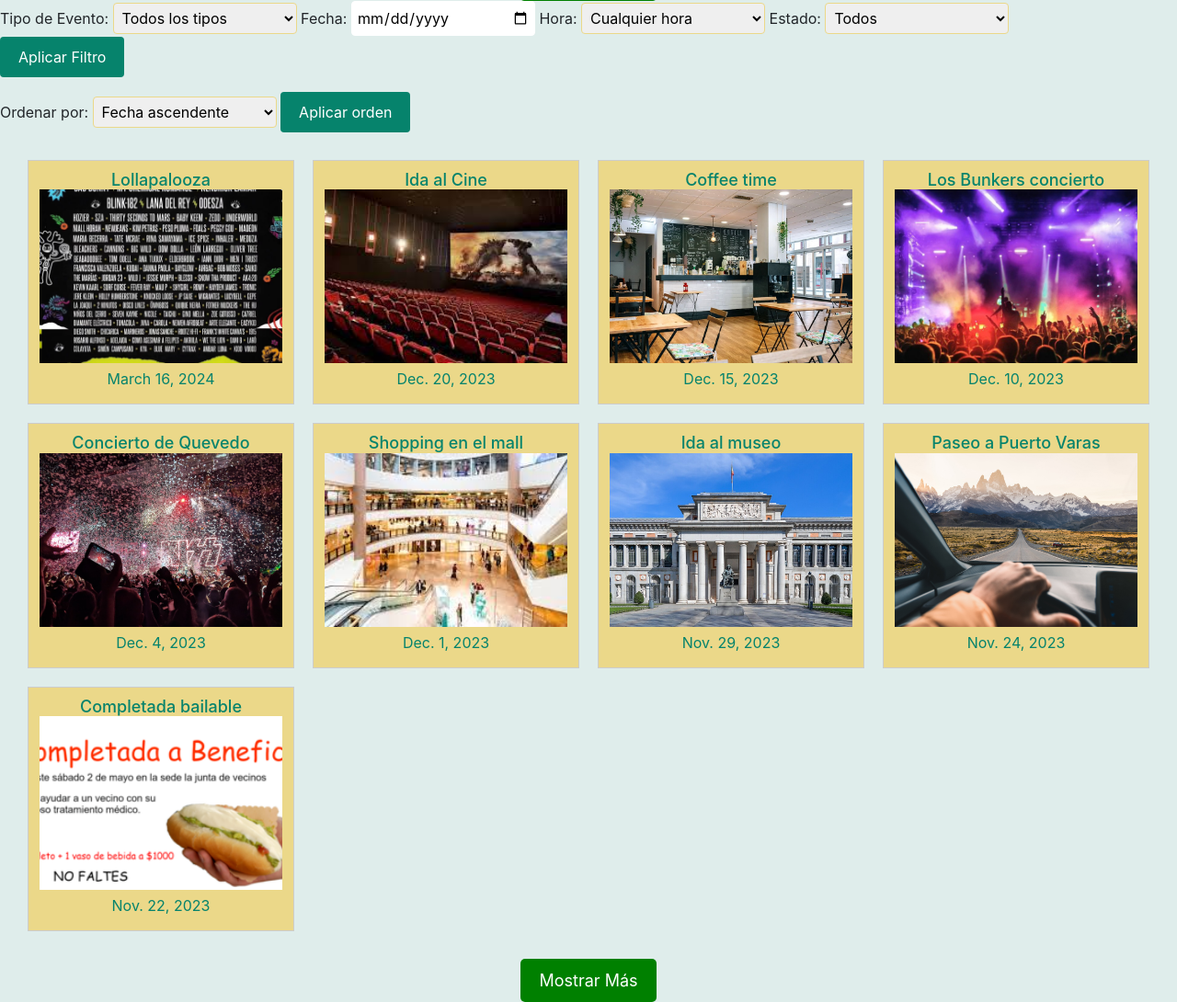
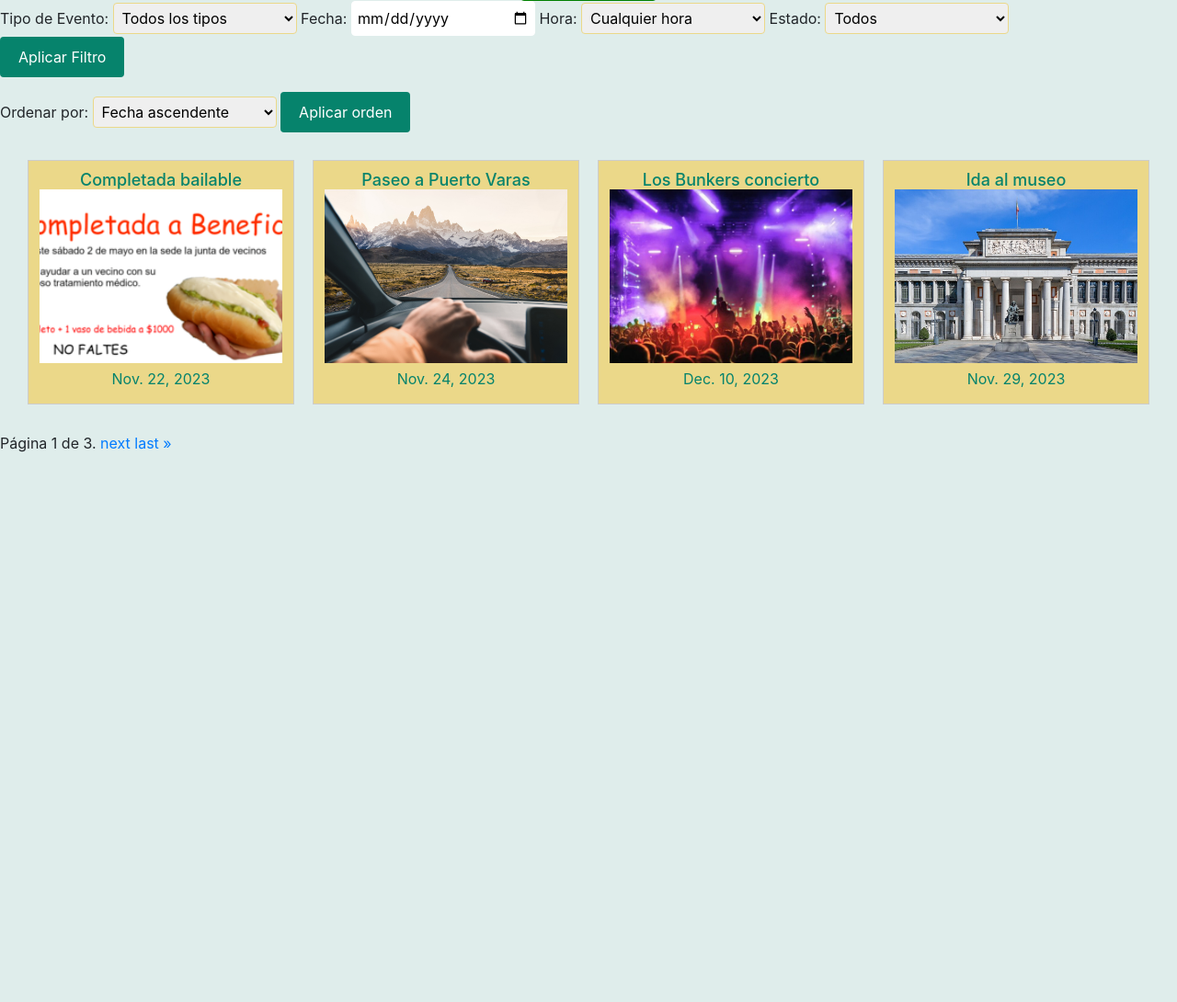
Before and after one commit to DCC-CC4401/2023-2-grupo-11, a Django app: page /eventos_destacados/ in a window 1280 px wide. Shown: the part 277-1367 px from the top of the page at 92% size. After the commit the page ends 769 px from the top, so only its background shows below. Run offline with Django 4.2, Linux system fonts and the light colour scheme; data comes from the database, SQL or seed files in the repository; both versions use the stored data as it was after the commit; some libraries are stand-ins or nearby versions.

Commit message:
Paginación de eventos destacados

```diff
--- a/apagno_app/apagno_app/views.py
+++ b/apagno_app/apagno_app/views.py
@@ -2,7 +2,7 @@ from django.http import HttpResponse, HttpResponseBadRequest
 from django.shortcuts import render
 from perfil_apagno_app.models import nuevoEvento
 from datetime import datetime, time
-
+from django.core.paginator import Paginator, EmptyPage, PageNotAnInteger
 
 def destacados_logged(request):
     # Obtener los parámetros de filtro de la solicitud GET
@@ -14,27 +14,38 @@ def destacados_logged(request):
     ahora = datetime.now() # Se define la fecha y horas actuales
 
     # Obtener todos los eventos desde la base de datos
-    eventos = nuevoEvento.objects.all()
+    eventos_originales = nuevoEvento.objects.all()
 
     # Aplicar los filtros si se han especificado
     if categoria_filtro:
-        eventos = eventos.filter(tipo=categoria_filtro)
+        eventos_originales = eventos_originales.filter(tipo=categoria_filtro)
     if fecha_filtro:
-        eventos = eventos.filter(fecha=fecha_filtro)
+        eventos_originales = eventos_originales.filter(fecha=fecha_filtro)
     if hora_filtro:
         if hora_filtro == "6-14":
-            eventos = eventos.filter(hora__gte=time(6, 0), hora__lt=time(14, 0))
+            eventos_originales = eventos_originales.filter(hora__gte=time(6, 0), hora__lt=time(14, 0))
         elif hora_filtro == "14-20":
-            eventos = eventos.filter(hora__gte=time(14, 0), hora__lt=time(20, 0))
+            eventos_originales = eventos_originales.filter(hora__gte=time(14, 0), hora__lt=time(20, 0))
         elif hora_filtro == "20-6":
-            eventos = eventos.filter(hora__gte=time(20, 0)) | eventos.filter(hora__lt=time(6, 0))
+            eventos_originales = eventos_originales.filter(hora__gte=time(20, 0)) | eventos_originales.filter(hora__lt=time(6, 0))
 
     if estado_filtro == "terminado":
-        eventos = eventos.filter(fecha__lt=ahora.date())
-        eventos = eventos.exclude(fecha=ahora.date(), hora__gt=ahora.time())
+        eventos_originales = eventos_originales.filter(fecha__lt=ahora.date())
+        eventos_originales = eventos_originales.exclude(fecha=ahora.date(), hora__gt=ahora.time())
     elif estado_filtro == "sin_comenzar":
-        eventos = eventos.filter(fecha__gt=ahora.date())
-        eventos = eventos.exclude(fecha=ahora.date(), hora__lte=ahora.time())
+        eventos_originales = eventos_originales.filter(fecha__gt=ahora.date())
+        eventos_originales = eventos_originales.exclude(fecha=ahora.date(), hora__lte=ahora.time())
+
+    # Realizar la paginación de eventos
+    paginator = Paginator(eventos_originales, 4)  # 10 eventos por página
+    page = request.GET.get('page', 1)
+
+    try:
+        eventos = paginator.page(page)
+    except PageNotAnInteger:
+        eventos = paginator.page(1)
+    except EmptyPage:
+        eventos = paginator.page(paginator.num_pages)
 
     if request.method == "GET":
         # Obtener el valor del campo de orden
@@ -43,10 +54,10 @@ def destacados_logged(request):
         # Realiza el procesamiento necesario para ordenar los eventos según la opción seleccionada
         # Aplicar la ordenación
         if orden == 'fecha_asc':
-            eventos = eventos.order_by('fecha')
+            eventos_originales = eventos_originales.order_by('fecha')
         elif orden == 'fecha_desc':
-            eventos = eventos.order_by('-fecha')
+            eventos_originales = eventos_originales.order_by('-fecha')
         else:
-            eventos = eventos.order_by('-fecha')
+            eventos_originales = eventos_originales.order_by('-fecha')
 
     return render(request, "destacados.html", {'eventos': eventos})
--- a/apagno_app/perfil_apagno_app/templates/destacados.html
+++ b/apagno_app/perfil_apagno_app/templates/destacados.html
@@ -95,6 +95,24 @@
         {% endfor %}
     </div>
 
+    <!-- Paginación -->
+    <div class="pagination">
+        <span class="step-links">
+            {% if eventos.has_previous %}
+                <a href="?page=1">&laquo; first</a>
+                <a href="?page={{ eventos.previous_page_number }}">previous</a>
+            {% endif %}
+
+            <span class="current">
+                Página {{ eventos.number }} de {{ eventos.paginator.num_pages }}.
+            </span>
+
+            {% if eventos.has_next %}
+                <a href="?page={{ eventos.next_page_number }}">next</a>
+                <a href="?page={{ eventos.paginator.num_pages }}">last &raquo;</a>
+            {% endif %}
+        </span>
+    </div>
 <!-- Modal de eventos-->
 <div class="modal fade" id="eventoModal" tabindex="-1" role="dialog" aria-labelledby="eventoModalLabel" aria-hidden="true">
     <div class="modal-dialog" role="document">
@@ -150,11 +168,7 @@
         $('#eventoDescripcion').text(descripcion);
         $('#eventoCategoria').text(categoria);
     });
+
 </script>
 
-
-    </div>
-    <button id="mostrar-mas">Mostrar Más</button>
-</div>
-
 {% endblock %}
```
Also changed, not shown: apagno_app/db.sqlite3, apagno_app/perfil_apagno_app/media/eventos_images/cafeteria.jpg (added), apagno_app/perfil_apagno_app/media/eventos_images/cine.jpg (added), apagno_app/perfil_apagno_app/media/eventos_images/concierto_rqt6TRj.jpg (added), apagno_app/perfil_apagno_app/media/eventos_images/lolla.jpg (added), apagno_app/perfil_apagno_app/media/eventos_images/mall.jpg (added), apagno_app/perfil_apagno_app/media/eventos_images/museo.jpg (added).
